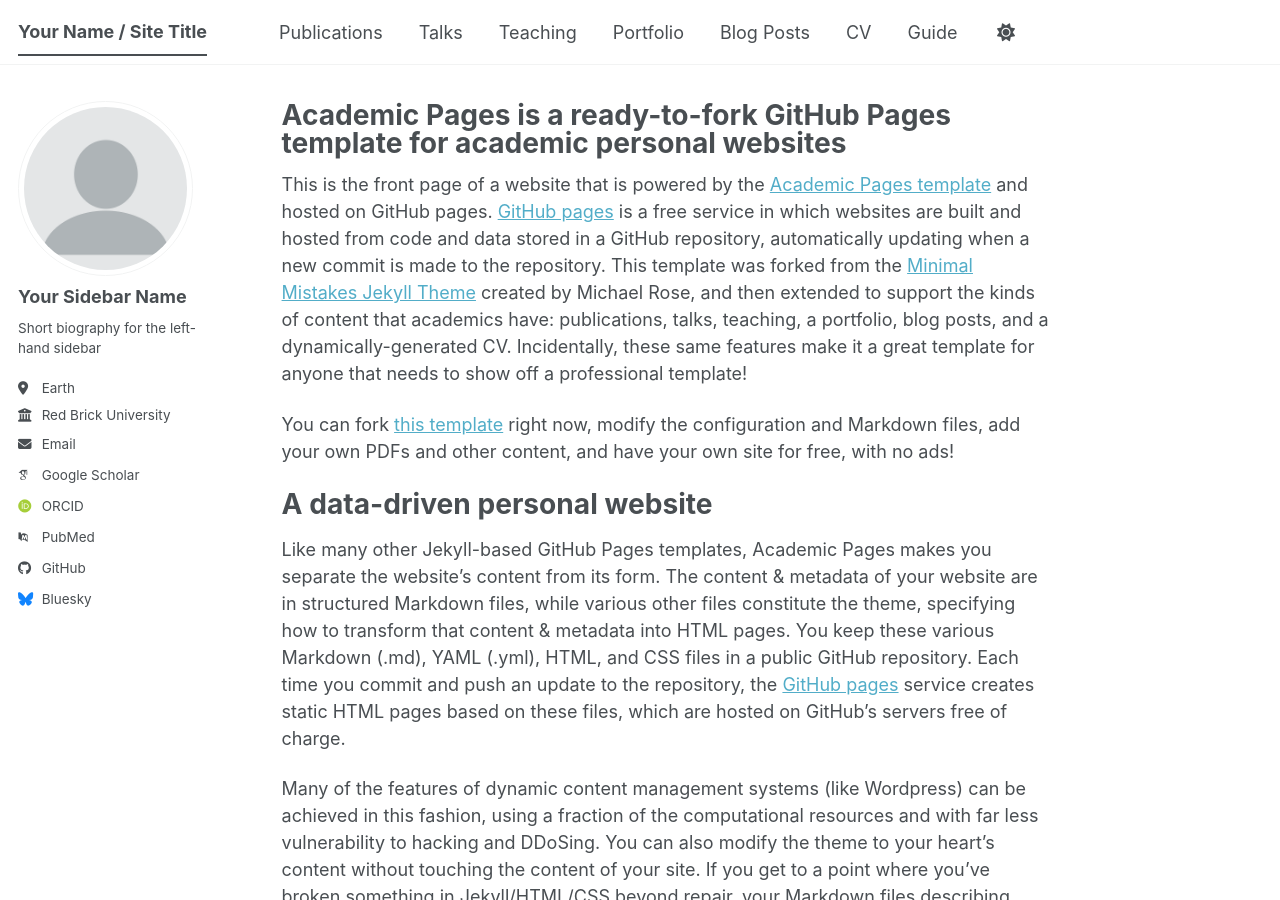
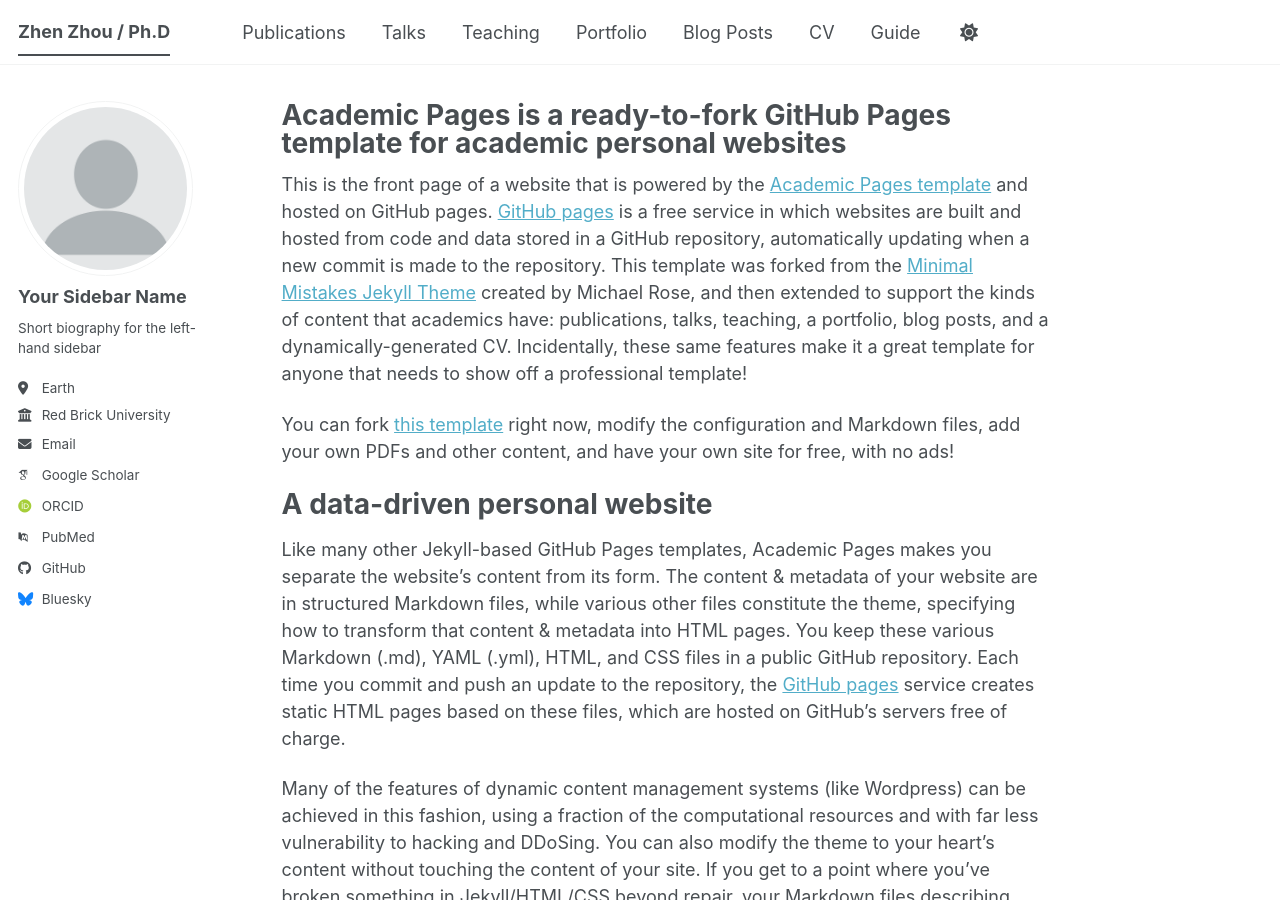
Before and after one commit to zhen6618/zhen6618.github.io, a Jekyll site: the page built from _pages/about.md, in a window 1280 px wide and 900 px high. Built offline with Jekyll 4.4.1, drawn with Linux system fonts in a browser that asks for light colours; some web fonts are replaced; a script bundle is joined from its source files by our own code; library files that are not in the unit come from our copies.

Commit message:
Update site title to 'Zhen Zhou / Ph.D'

```diff
--- a/_config.yml
+++ b/_config.yml
@@ -9,7 +9,7 @@
 # Basic Site Settings
 locale                   : "en-US"
 site_theme               : "default" # The available themes options are "default", "air", "sunrise", "mint", "dirt" and "contrast"
-title                    : "Your Name / Site Title"
+title                    : "Zhen Zhou / Ph.D"
 title_separator          : "-"
 name                     : &name "Your Name"
 description              : &description "Your Name's academic portfolio"   # Update this with a general description of your site, this is the default if not overridden by a page
```
